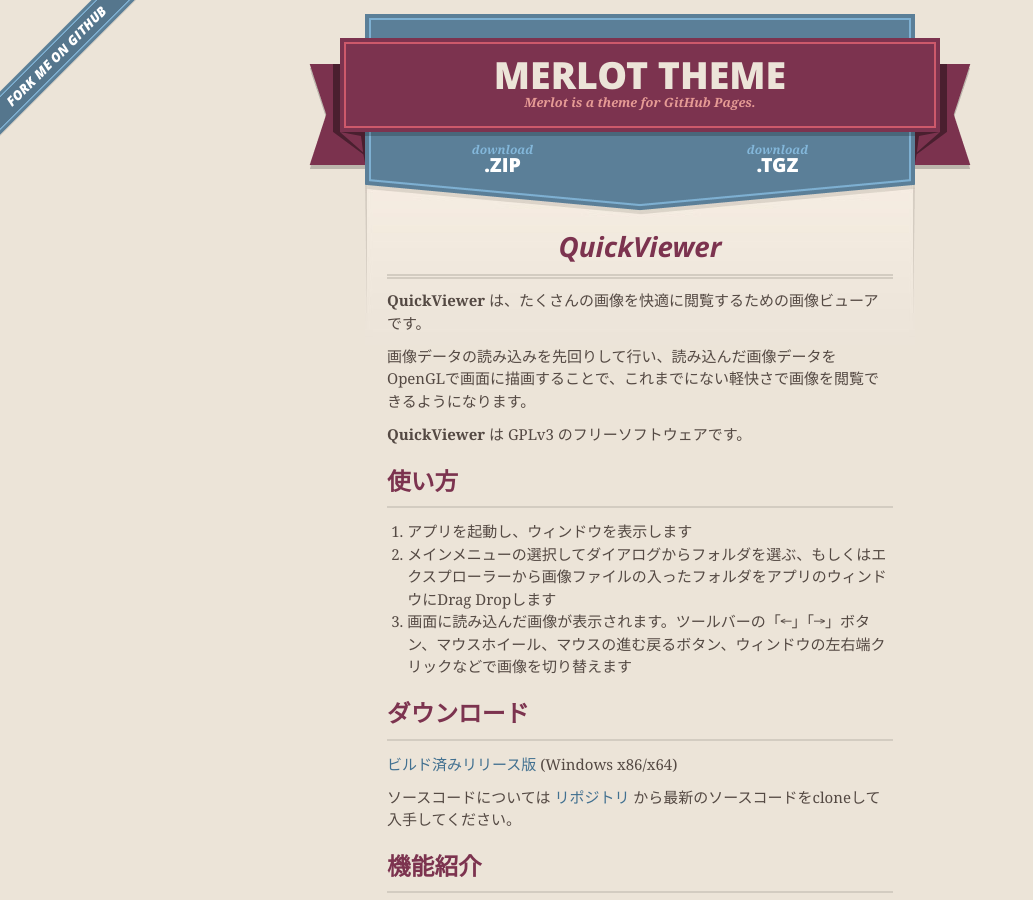
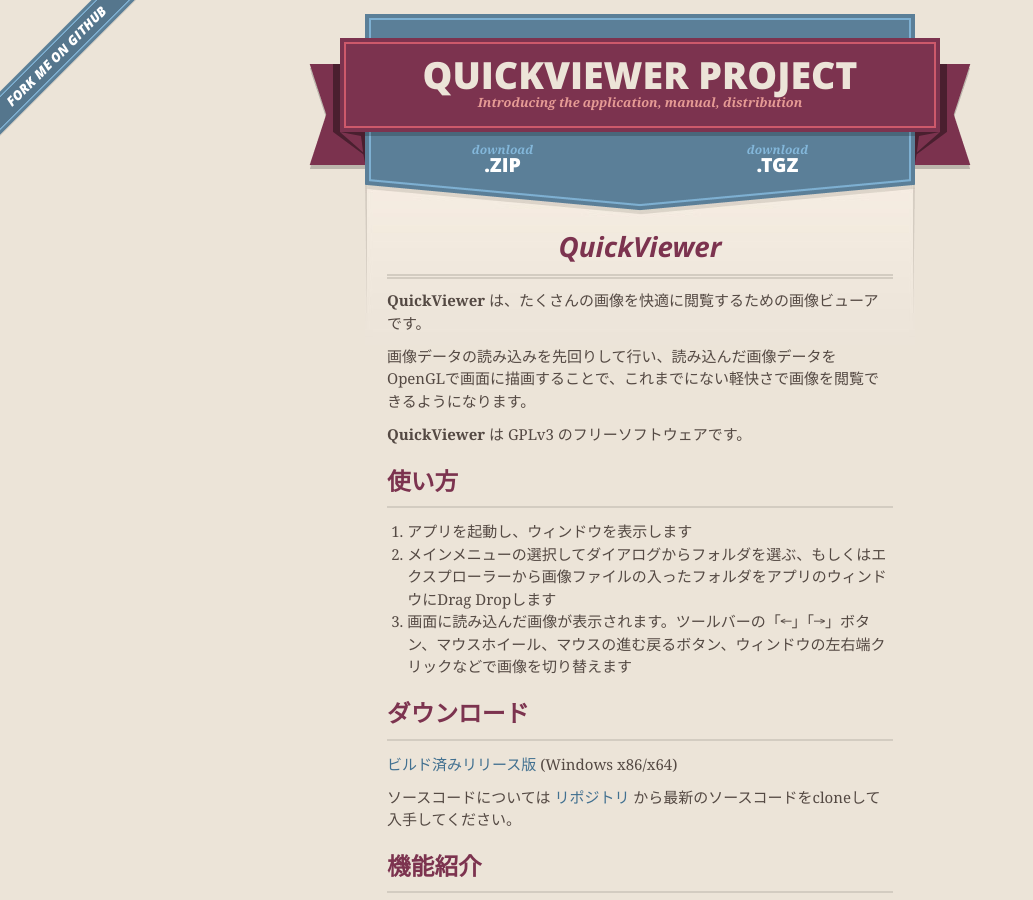
Before and after one commit to kanryu/quickviewer, a Jekyll site: the page built from docs/index.md, in a window 1280 px wide and 900 px high. Shown: the whole window, without its empty margins (0-1033 px from the left). Built offline with Jekyll 4.4.1, drawn with Linux system fonts in a browser that asks for light colours; nearby versions of some CDN libraries; our own code applies the rules of GitHub Pages for plain Markdown files.

Commit message:
Update _config.yml

```diff
--- a/docs/_config.yml
+++ b/docs/_config.yml
@@ -1,5 +1,5 @@
-title: Merlot theme
-description: Merlot is a theme for GitHub Pages.
+title: QuickViewer Project
+description: Introducing the application, manual, distribution
 show_downloads: true
 google_analytics:
-theme:
+theme: jekyll-theme-merlot
```
